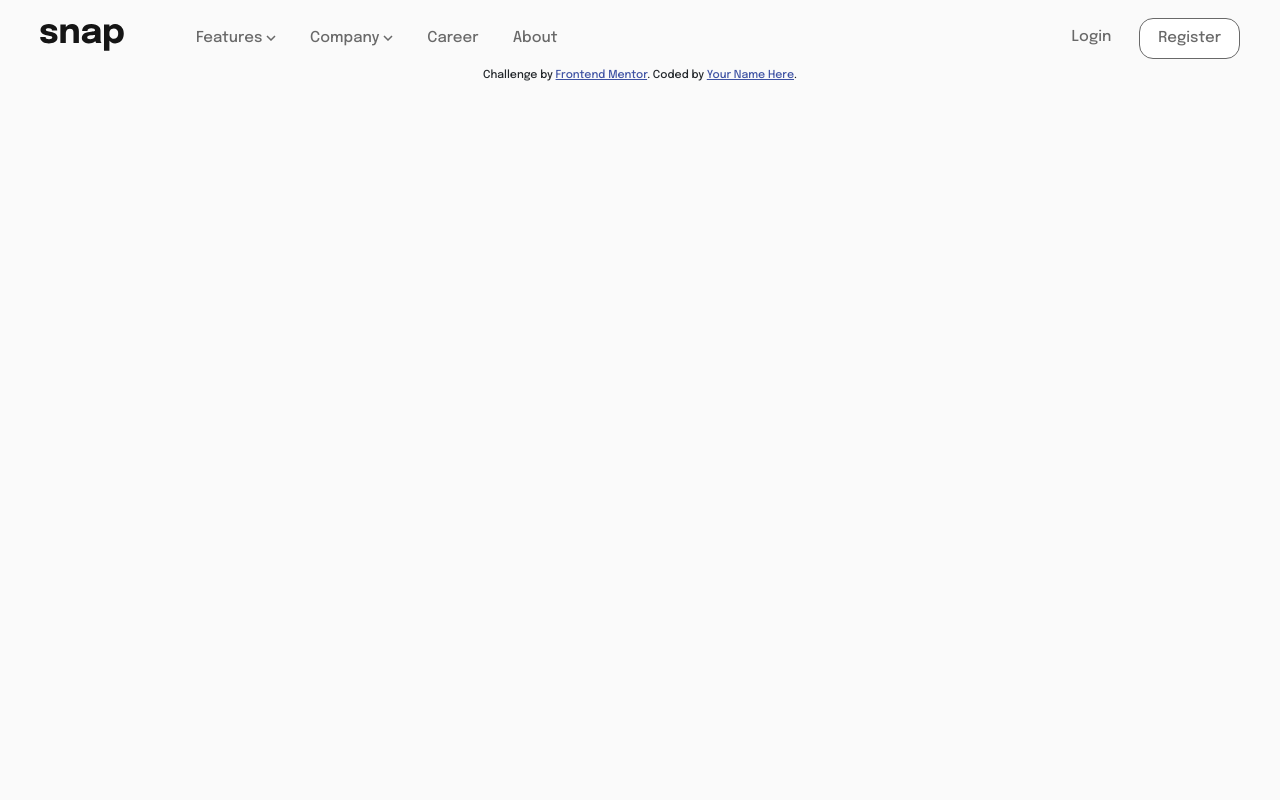
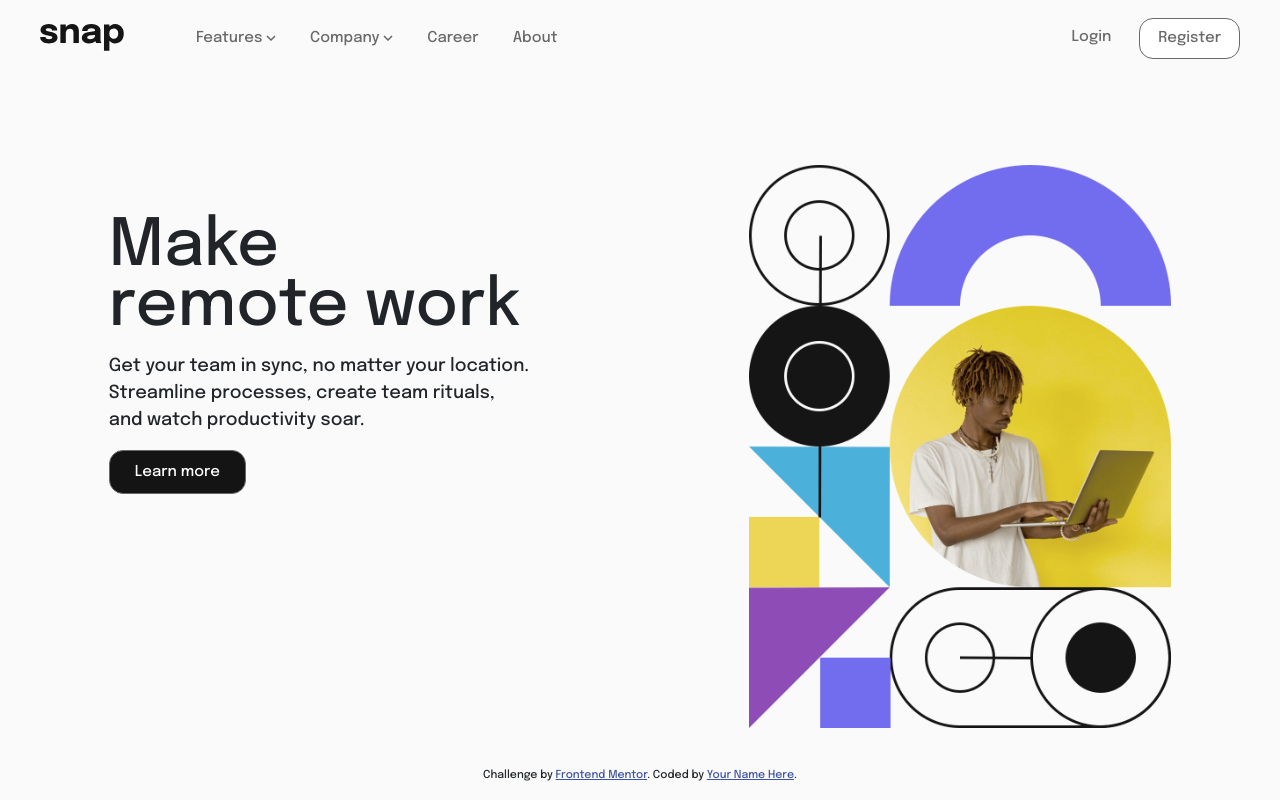
Before and after one commit to darrylrachel/intro-section, a plain HTML site: page index.html in a window 1280 px wide. Drawn offline with nearby package versions, Linux system fonts and the light colour scheme.

Commit message:
Styled hero section

```diff
--- a/index.html
+++ b/index.html
@@ -68,13 +68,20 @@
     </div>
   </nav>
 
-  <!-- Make remote work
+  <div class="container-hero hero">
+    <div id="one">
+      <p class="title">Make remote work</p>
+      <p>Get your team in sync, no matter your location. Streamline processes,
+        create team rituals, and watch productivity soar.</p>
+        <button class="learn-more-btn">Learn more</button>
+    </div>
+    <!-- <div id="three">spacer</div> -->
+    <div id="two"></div>
+  </div>
 
-  Get your team in sync, no matter your location. Streamline processes,
-  create team rituals, and watch productivity soar.
+  <!--
 
-  button.learn-more-btn
-  Learn more -->
+   -->
 
   <div class="attribution">
     Challenge by <a href="https://www.frontendmentor.io?ref=challenge" target="_blank">Frontend Mentor</a>.
--- a/stylesheets/styles.css
+++ b/stylesheets/styles.css
@@ -4,7 +4,7 @@
 html,
 body {
     width: 100%;
-    height: 100%;
+    height: 100vh;
     background-color: var(--almost-wht);
 }
 body {
@@ -13,6 +13,9 @@ body {
 }
 .container-fluid {
     padding: 10px 40px 0 40px;
+}
+nav.navbar.navbar-expand-lg.bg-body-white {
+margin-bottom: 60px;
 }
 a.nav-link {
     color: var(--almost-med-gry);
@@ -33,9 +36,19 @@ button.learn-more-btn {
     margin: 0;
     background-color: white;
 }
-  button.register-btn:hover,
+button.register-btn:hover {
+border-color: var(--almost-blk);
+}
+button.learn-more-btn {
+  padding: 10px 25px;
+  background-color: var(--almost-blk);
+  color: white;
+  font-size: 15px;
+}
 button.learn-more-btn:hover {
-    border-color: var(--almost-blk);
+    background-color: white;
+    border: 1px solid var(--almost-med-gry);
+    color: black;
 }
 a.nav-link.register {
 margin-left: 0;
@@ -51,3 +64,33 @@ button.learn-more-btn {
 img.nav-item-icons {
 margin-right: 12px;
 }
+.hero {
+/* border: 1px solid aqua; */
+display: flex;
+flex-direction: row;
+justify-content: space-around;
+height: 80%;
+}
+#one {
+/* border: 1px solid magenta; */
+width: 33%;
+}
+p.title {
+font-size: 65px;
+line-height: 60px;
+padding-top: 90px;
+}
+#two {
+/* border: 1px solid orange; */
+background-image: url(../images/image-hero-desktop.png);
+background-repeat: no-repeat;
+background-size: contain;
+background-position: right;
+width: 33%;
+}
+#three {
+border: 1px solid pink;
+}
+  /* #two img {
+    height: 600px;
+  } */
```
Lines whose indentation alone changed are shown as unchanged.
